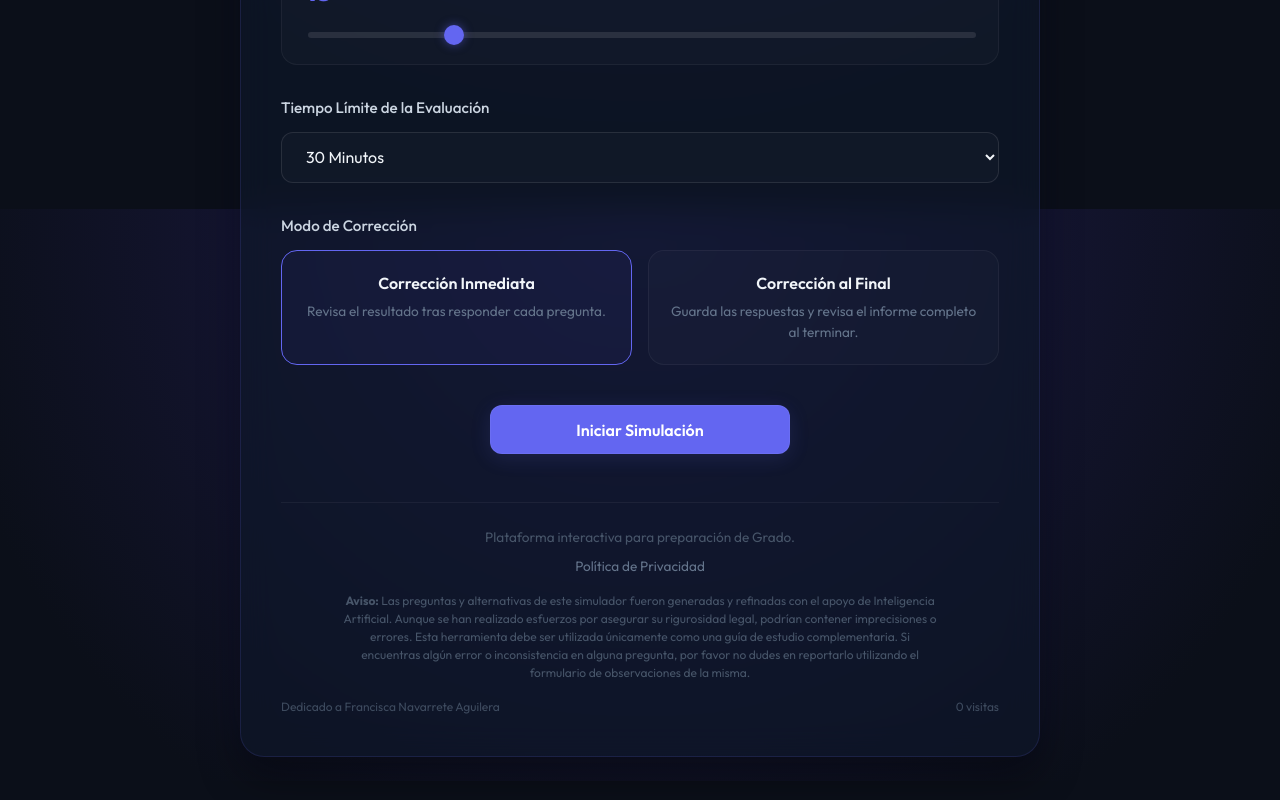
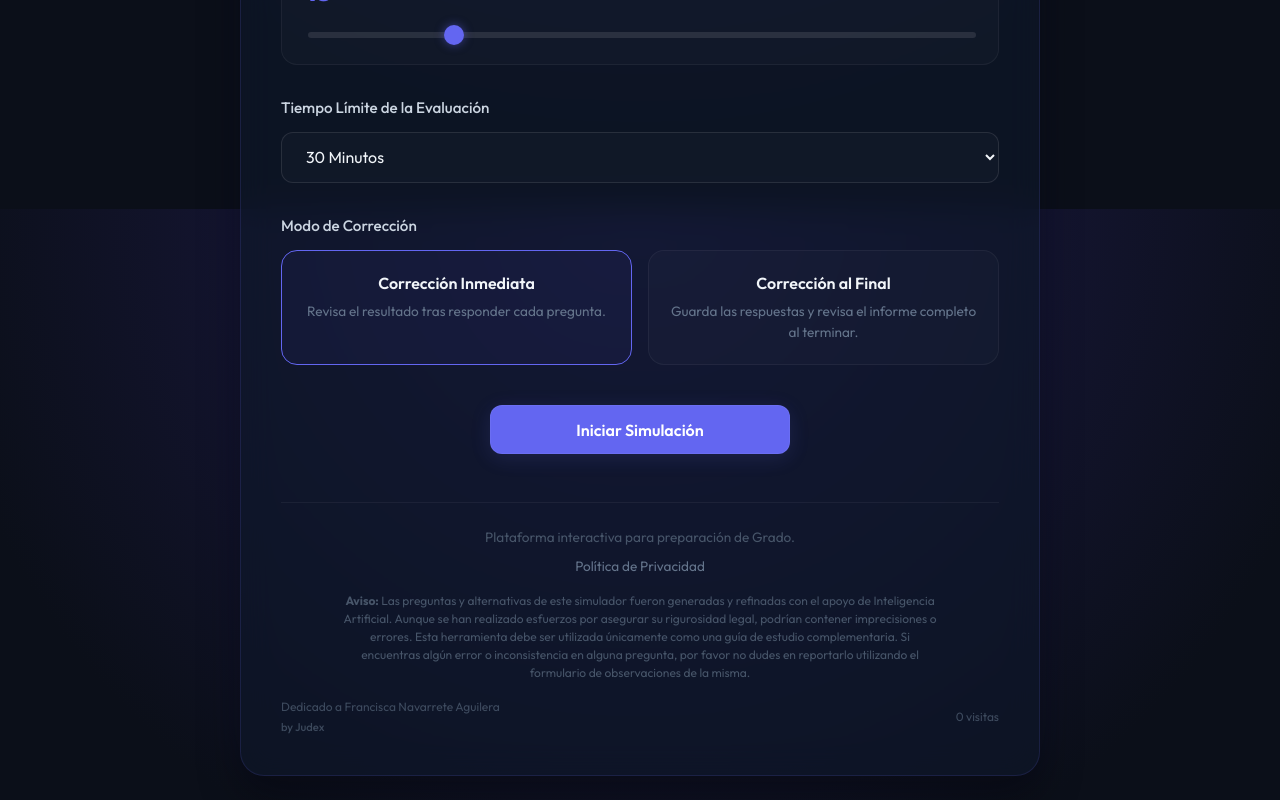
Before and after one commit to pgonzalezp/examen_grado_derecho_frontend, a React (Vite) app: page / in a window 1280 px wide. Shown: the part 591-1391 px from the top of the page. Built offline with nearby package versions, Linux system fonts and the light colour scheme; no server answers; the database is empty.

Commit message:
Add by Judex signature below the dedication in footer

```diff
--- a/src/App.jsx
+++ b/src/App.jsx
@@ -529,8 +529,13 @@ export default function App() {
               <strong>Aviso:</strong> Las preguntas y alternativas de este simulador fueron generadas y refinadas con el apoyo de Inteligencia Artificial. Aunque se han realizado esfuerzos por asegurar su rigurosidad legal, podrían contener imprecisiones o errores. Esta herramienta debe ser utilizada únicamente como una guía de estudio complementaria. Si encuentras algún error o inconsistencia en alguna pregunta, por favor no dudes en reportarlo utilizando el formulario de observaciones de la misma.
             </p>
             <div className="footer-bottom-row">
-              <div className="dedicatoria">
-                Dedicado a Francisca Navarrete Aguilera
+              <div className="dedication-column">
+                <div className="dedicatoria">
+                  Dedicado a Francisca Navarrete Aguilera
+                </div>
+                <div className="by-judex">
+                  by Judex
+                </div>
               </div>
               {visitCount !== null && (
                 <div className="visitor-counter">
--- a/src/index.css
+++ b/src/index.css
@@ -751,6 +751,12 @@ textarea:focus {
   margin-top: 1rem;
 }
 
+.dedication-column {
+  display: flex;
+  flex-direction: column;
+  align-items: flex-start;
+}
+
 .dedicatoria {
   font-size: 0.75rem;
   color: #475569;
@@ -758,6 +764,14 @@ textarea:focus {
   opacity: 0.85;
 }
 
+.by-judex {
+  font-size: 0.7rem;
+  color: #475569;
+  margin-top: 0.15rem;
+  font-weight: 500;
+  opacity: 0.8;
+}
+
 .visitor-counter {
   font-size: 0.75rem;
   color: #475569;
```
